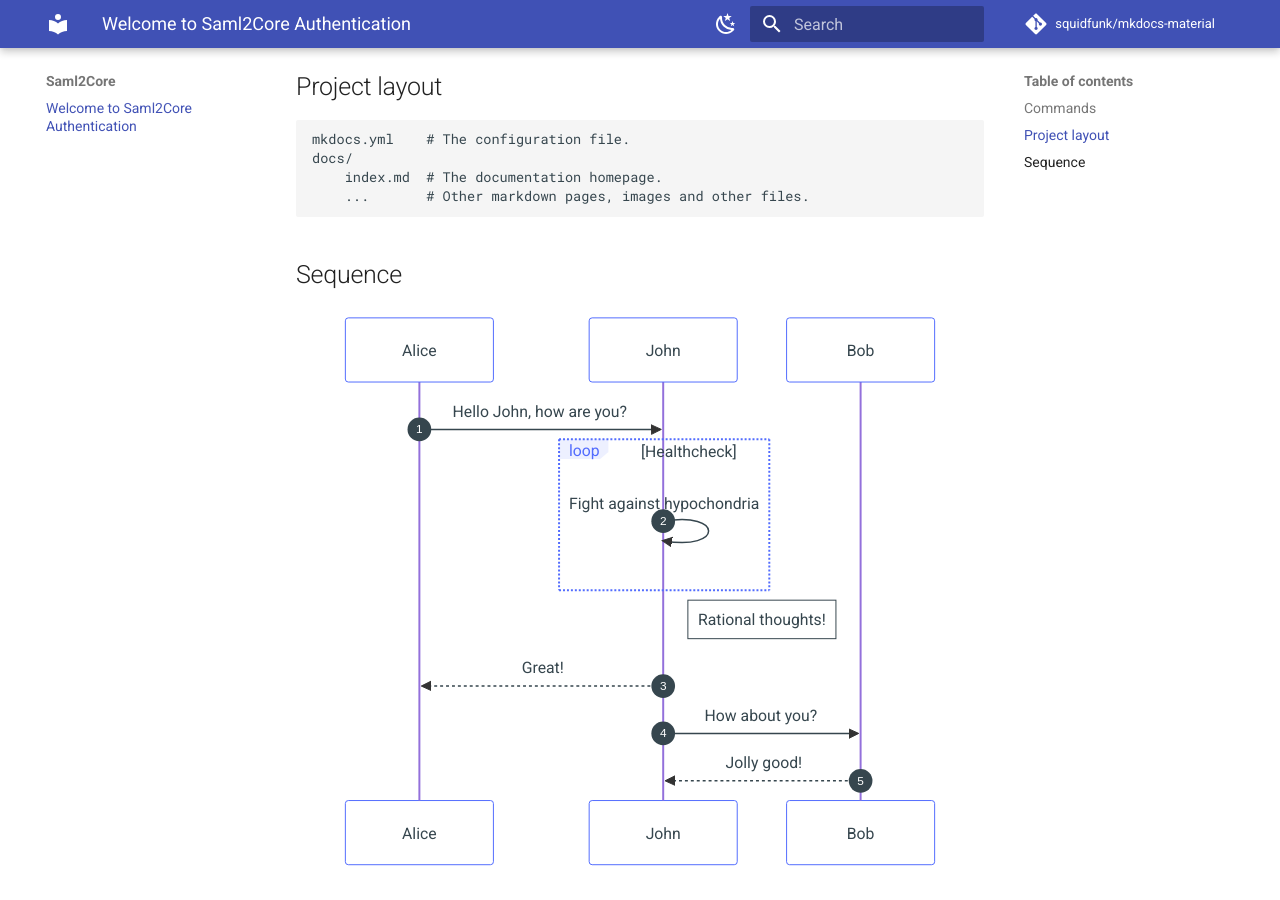
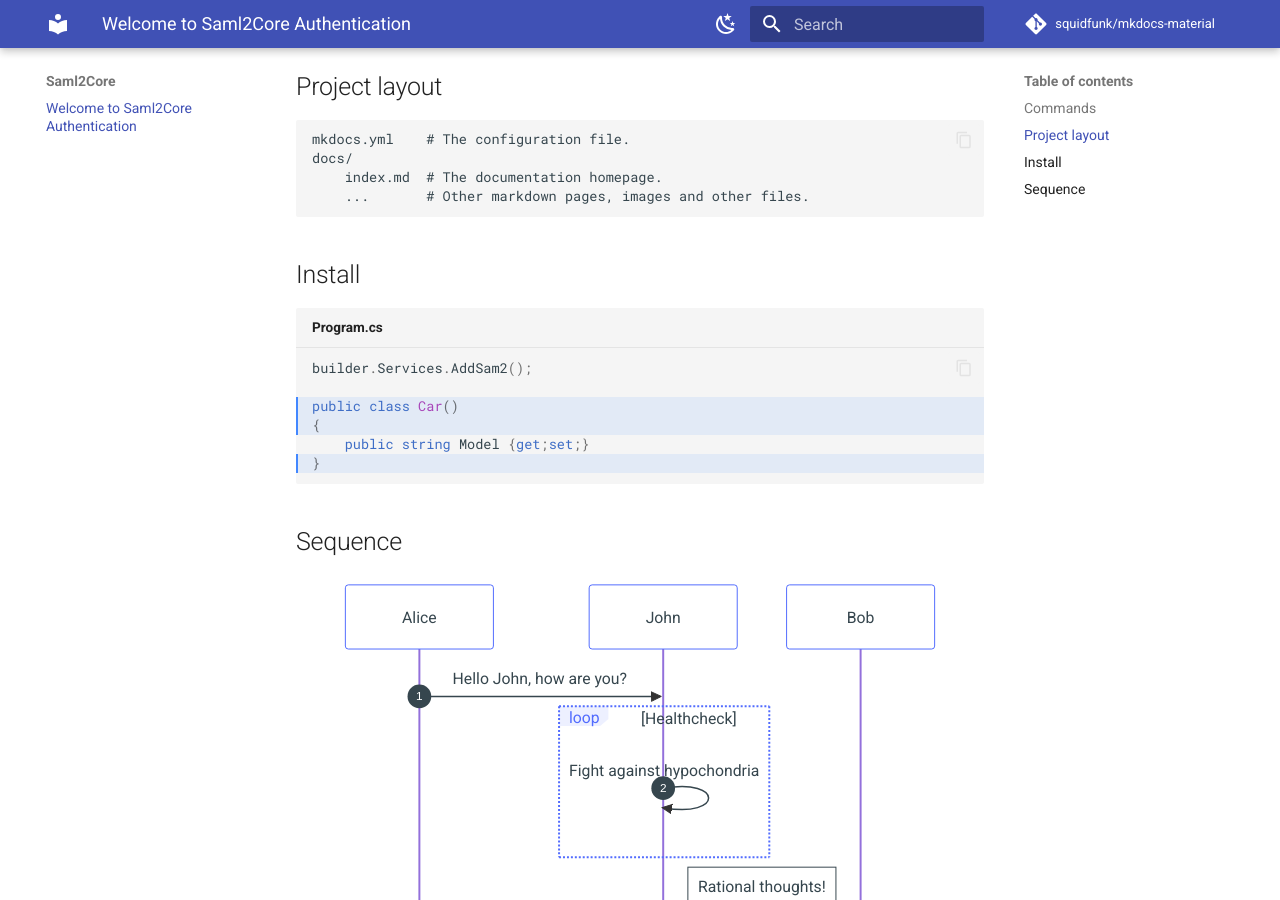
Before and after one commit to dina-heidar/saml2-authentication-docs, an MkDocs documentation site: the page built from docs/index.md, in a window 1280 px wide and 900 px high, scrolled down 394 px. Built offline with MkDocs 1.6.1 and Material for MkDocs 9.7.7, drawn with Linux system fonts in a browser that asks for light colours; comment, search, counter and statistics services are not loaded; the version menu is left out.

Commit message:
testing code blocks feature

````diff
--- a/docs/index.md
+++ b/docs/index.md
@@ -16,6 +16,18 @@ For full documentation visit [mkdocs.org](https://www.mkdocs.org).
         index.md  # The documentation homepage.
         ...       # Other markdown pages, images and other files.
 
+## Install
+
+``` cs title="Program.cs" hl_lines="3 4 6"
+builder.Services.AddSam2();
+
+public class Car()
+{
+    public string Model {get;set;}
+}
+```
+
+
 ## Sequence
 ``` mermaid
 sequenceDiagram
--- a/mkdocs.yml
+++ b/mkdocs.yml
@@ -10,6 +10,7 @@ theme:
   name: material
   features:
     - navigation.path
+    - content.code.copy
   palette:
     # Palette toggle for light mode
     - scheme: default
@@ -24,6 +25,10 @@ theme:
         name: Switch to light mode
 
 markdown_extensions:
+  - pymdownx.highlight:
+      anchor_linenums: true
+  - pymdownx.inlinehilite
+  - pymdownx.snippets
   - pymdownx.superfences:
       custom_fences:
         - name: mermaid
````
